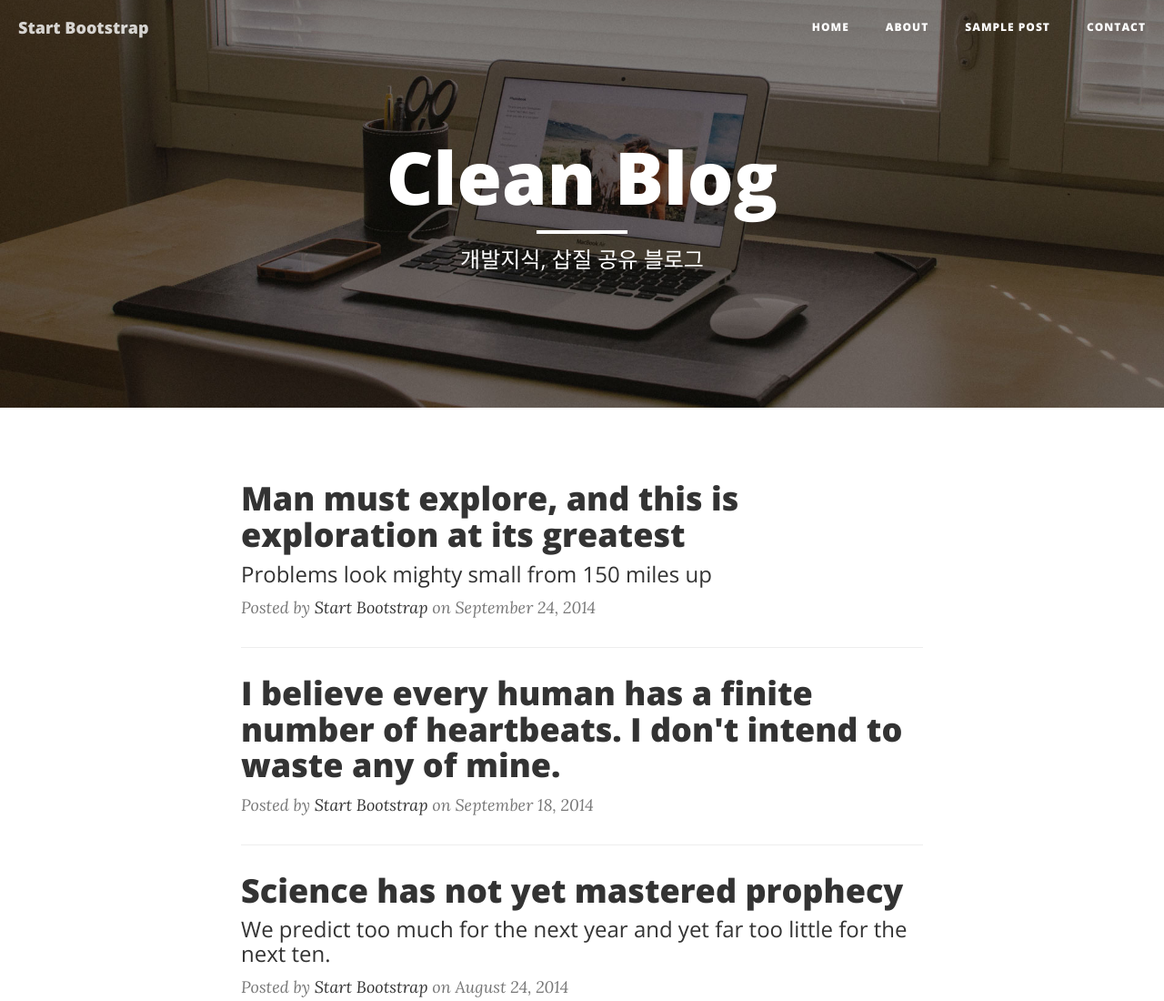
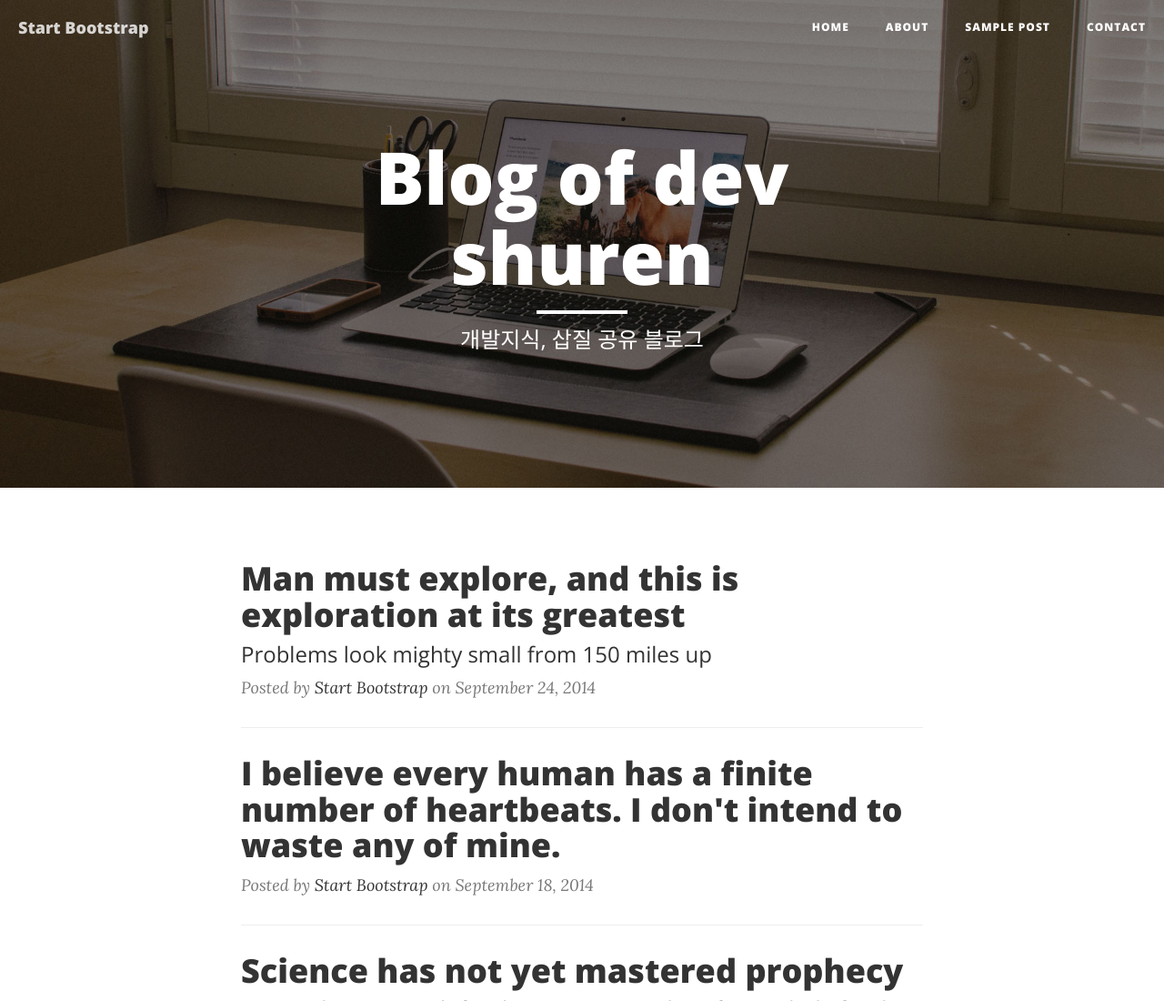
Before and after one commit to junhomax/junhomax.github.io, a website: page index.html in a window 1280 px wide. Shown: the top 1100 px of the page at 91% size. Drawn offline with nearby package versions, Linux system fonts and the light colour scheme.

Commit message:
add blog header

```diff
--- a/index.html
+++ b/index.html
@@ -74,7 +74,7 @@
             <div class="row">
                 <div class="col-lg-8 col-lg-offset-2 col-md-10 col-md-offset-1">
                     <div class="site-heading">
-                        <h1>Clean Blog</h1>
+                        <h1>Blog of dev shuren</h1>
                         <hr class="small">
                         <span class="subheading">개발지식, 삽질 공유 블로그</span>
                     </div>
```
